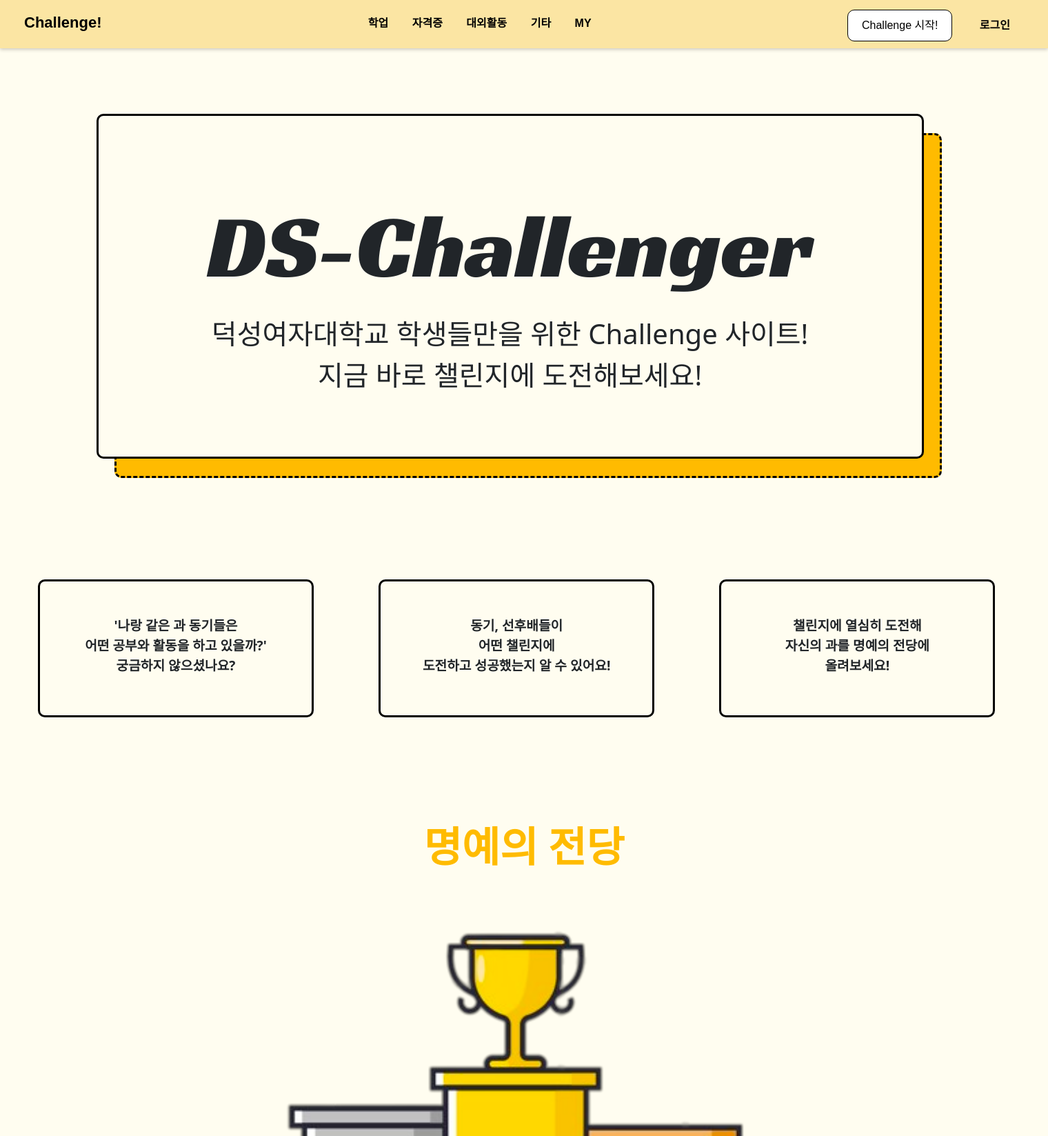
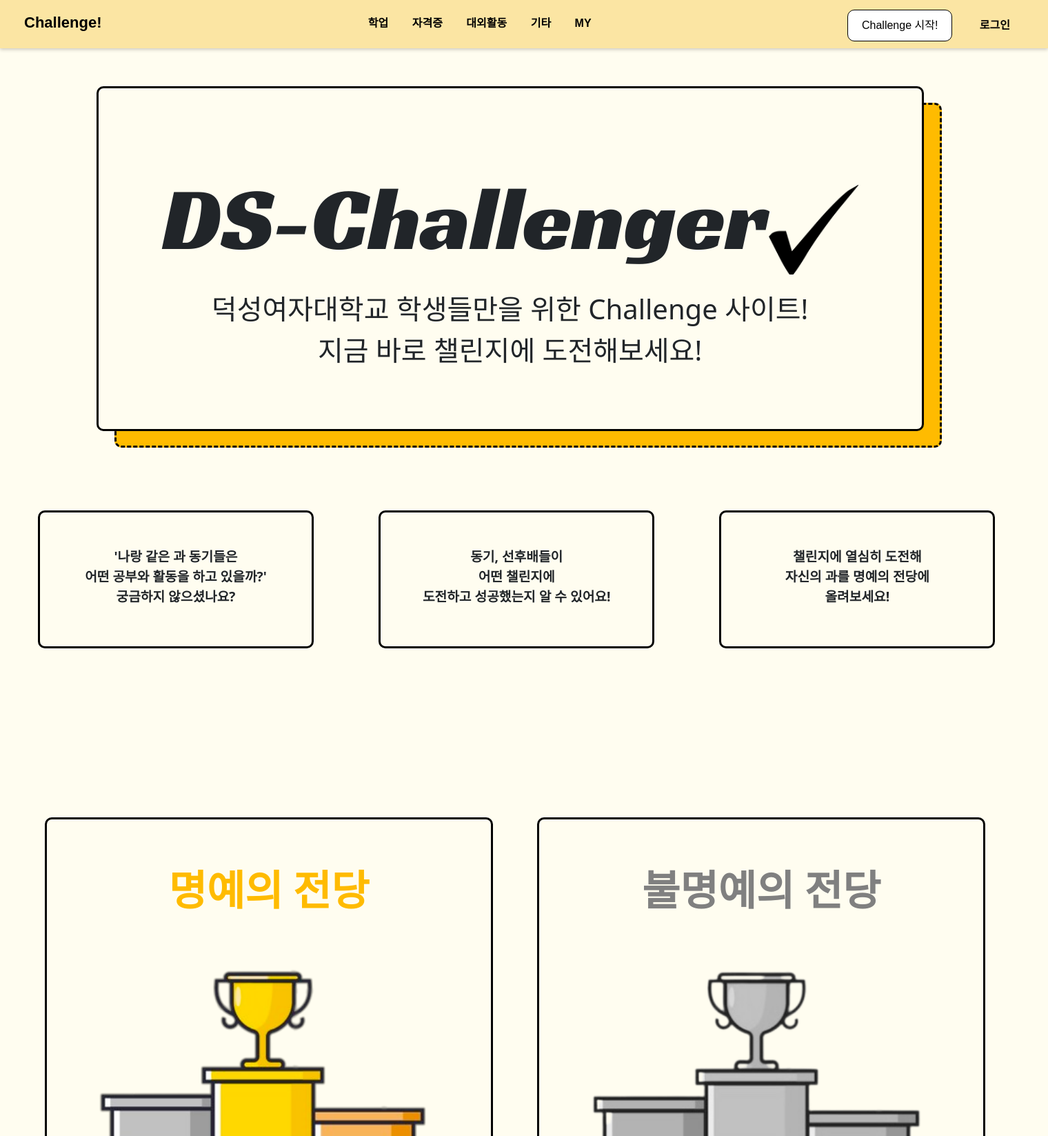
Before and after one commit to 2023-CodewithDuksung/2023-CodeWithDS-05, a Django app: page /auth/ in a window 1520 px wide. Shown: the top 1647 px of the page at 69% size. Run offline with Django 4.2, Linux system fonts and the light colour scheme; data comes from the database, SQL or seed files in the repository; both versions use the stored data as it was after the commit; some libraries are stand-ins or nearby versions; some web fonts are replaced.

Commit message:
준완성

```diff
--- a/board/models.py
+++ b/board/models.py
@@ -45,7 +45,7 @@ class User(AbstractUser):
 class Challenge(models.Model):
     title = models.CharField(max_length=100)
     memo = models.TextField(null=True, blank=True)
-    start_date = models.DateField()#auto_now_add=True
+    start_date = models.DateField(auto_now_add=True)
     end_date = models.DateField(blank=True, null=True)
     user = models.ForeignKey(User, on_delete=models.CASCADE)
 
@@ -67,7 +67,7 @@ class Challenge(models.Model):
             day = date.today()-self.start_date
         else:
             day = self.end_date-self.start_date
-        return day.days
+        return day.days + 1
 
     def get_user_name(self):
         if self.user.major:
--- a/board/templates/board/challenge_new.html
+++ b/board/templates/board/challenge_new.html
@@ -9,16 +9,20 @@
             {% comment %} <h4 class="new_title">챌린지 제목</h4> {% endcomment %}
             {{form.title|add_class:"new_title"|attr:"placeholder:챌린지 제목"}}
             <br>
-        <select name="category" required id="new_category">
+            <div class="form-group">
+                <select name="category" id="new_category" required>
                     <option value="" disabled selected>카테고리</option>
                     {% for c in categories %}
                     <option value="{{c.name}}">{{c.name}}</option>
                     {% endfor %}
                 </select>
+            </div>
+            <div class="form-group">
                 <textarea cols="80" rows="10" name="memo" id="new_memo" placeholder="내용"></textarea>
             </div>
             <br>
             <button id="new_button" type="submit">챌린지 시작</button>
         </form>
     </div>
+</div>
 {% endblock %}
--- a/board/templates/board/list.html
+++ b/board/templates/board/list.html
@@ -9,7 +9,7 @@
         <!--<span class="emoji">&#x1F4C4; </span>-->
         <table>
             <thead>
-                <tr><th>제목</th><th>DAY</th><th>좋아요 수</th><th>전공/학번</th></tr>
+                <tr><th><b>제목</b></th><th>DAY</th><th>좋아요 수</th><th>전공/학번</th></tr>
             </thead>
             <tobody>
                 {% for l in challenge_keep_list %}
--- a/mypage/templates/mypage/main.html
+++ b/mypage/templates/mypage/main.html
@@ -18,7 +18,7 @@
             display: block;
             position: relative;
             width: 100%;
-            height: 700px;
+            height: 600px;
         }
 
         .front-box > .text {
@@ -43,7 +43,7 @@
             border: 3px solid black;
             border-radius: 10px;
             position: absolute;
-            top: 10%;
+            top: 5%;
             left: 3%;
             z-index: 2;
             text-align: center;
@@ -56,7 +56,7 @@
             border: 3px dashed black;
             border-radius: 10px;
             position: absolute;
-            top: 14%;
+            top: 9%;
             left: 5%;
             z-index: 1;
         }
@@ -67,7 +67,7 @@
             margin-bottom: 100px;
         }
 
-        .box1, .box2, .box3 {
+        .box {
             display: inline-block;
             text-align: center;
             width: 400px;
@@ -80,19 +80,35 @@
             font-size: larger;
         }
 
-        .box1 > p, .box2 > p, .box3 > p {
+        .box > p {
             margin: 0px;
         }
 
-        .box1 > i, .box2 > i, .box3 > i {
+        .box > i {
             margin-bottom: 30px;
             font-size: larger;
         }
 
+        .podium {
+            width: 1500px;
+            margin: 50 auto;
+            padding-left: 20px;
+        }
+
         .success, .fail {
-            width: 1200px;
-            margin: 100px auto;
+            display: inline-block;
+            width: 650px;
+            height: 650px;
+            margin: 100px 30px;
             text-align: center;
+            padding: 10px;
+            text-align: center;
+            border: 3px solid black;
+            border-radius: 10px;
+        }
+
+        .success {
+            margin-left: 35px;
         }
 
         .podium-title {
@@ -106,7 +122,7 @@
 
         img {
             margin: 0 auto;
-            width: 700px;
+            width: 500px;
         }
 
         .first, .second, .third {
@@ -115,6 +131,8 @@
             font-weight: bold;
             font-family: 'Diphylleia', serif;
             font-size: 20px;
+            width: 140px;
+            vertical-align: top;
         }
     </style>
 </head>
@@ -124,7 +142,7 @@
     <div class="container">
         <div class="front-box">
             <div class="text">
-            <h1>DS-Challenger</h1>
+                <h1>DS-Challenger<img src="{% static 'board/image/check.png' %}" style="width:130px; height:130px;"></h1>
             <p>덕성여자대학교 학생들만을 위한 Challenge 사이트!<p>
             <p>지금 바로 챌린지에 도전해보세요!</p>
             </div>
@@ -133,19 +151,19 @@
     </div>
     <div class="box-container">
         <div class="text2">
-            <div class="box1">
+            <div class="box">
                 <i class="fas fa-smile"></i>
                 <p>'나랑 같은 과 동기들은</p>
                 <p>어떤 공부와 활동을 하고 있을까?'</p>
                 <p>궁금하지 않으셨나요?</p>
             </div>
-            <div class="box2">
+            <div class="box">
                 <i class="fas fa-smile"></i>
                 <p>동기, 선후배들이</p>
                 <p>어떤 챌린지에</p>
                 <p>도전하고 성공했는지 알 수 있어요!</p>
             </div>
-            <div class="box3">
+            <div class="box">
                 <i class="fas fa-smile"></i>
                 <p>챌린지에 열심히 도전해</p>
                 <p>자신의 과를 명예의 전당에</p>
@@ -159,23 +177,19 @@
             <div style="margin: 0 auto;">
             <img src="{% static 'board/image/podium2.png' %}">
             <br>
-                <div class="ranking">
-                    <p class="first">{{success_second.name}}<br>{{success_second_n}}개</p>
-                    <p class="second">{{success_first.name}}<br>{{success_first_n}}개</p>
-                    <p class="third">{{success_third.name}}<br>{{success_third_n}}개</p>
-                </div>
+                <p class="first">{{success_second.name}}<br>{{success_second_n}}개</p>
+                <p class="second">{{success_first.name}}<br>{{success_first_n}}개</p>
+                <p class="third">{{success_third.name}}<br>{{success_third_n}}개</p>
             </div>
         </div>
         <div class="fail">
             <p class="podium-title" style="color: grey;">불명예의 전당</p>
             <div style="margin: 0 auto;">
-            <img src="{% static 'board/image/podium2.png' %}">
+            <img src="{% static 'board/image/podium_fail.png' %}">
             <br>
-                <div class="ranking">
-                    <p class="first">{{failure_second.name}}<br>{{failure_first_n}}개</p>
-                    <p class="second">{{failure_first.name}}<br>{{failure_second_n}}개</p>
-                    <p class="third">{{failure_third.name}}<br>{{failure_third_n}}개</p>
-                </div>
+                <p class="first">{{failure_second.name}}<br>{{failure_second_n}}개</p>
+                <p class="second">{{failure_first.name}}<br>{{failure_first_n}}개</p>
+                <p class="third">{{failure_third.name}}<br>{{failure_third_n}}개</p>
             </div>
         </div>
     </div>
```
Also changed, not shown: board/static/board/css/challenge_new.css (+0 -13 lines), board/migrations/0020_alter_challenge_start_date.py (added), board/static/board/image/check.png (added), board/static/board/image/podium_fail.png (added), board/static/board/image/podium_success.png (added), board/static/board/image/spotlight1.png (added), board/static/board/image/spotlight2.png (added), db.sqlite3. Lines whose indentation alone changed are shown as unchanged.
